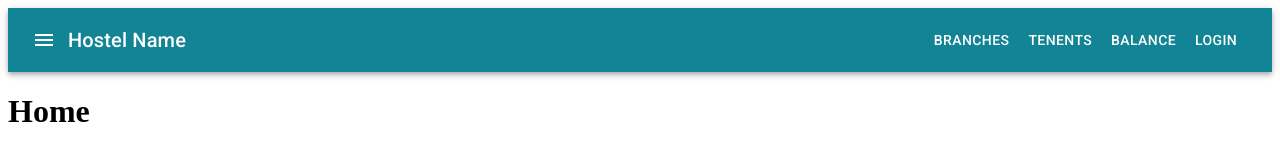
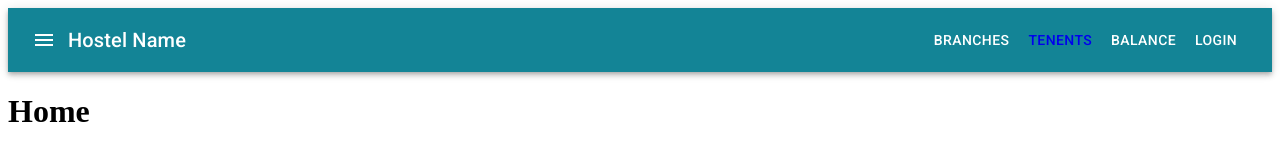
Before and after one commit to surya-deepak-pudi/hostelz-client, a React (Create React App) app: page / in a window 1280 px wide. Shown: the top 160 px of the page. Built offline with nearby package versions, Linux system fonts and the light colour scheme.

Commit message:
added a link instead of href

```diff
--- a/src/components/Layouts/header.js
+++ b/src/components/Layouts/header.js
@@ -8,7 +8,7 @@ import {
   Grid,
   Paper
 } from "@material-ui/core"
-import { withRouter } from "react-router-dom"
+import { withRouter, Link } from "react-router-dom"
 import { connect } from "react-redux"
 import MenuIcon from "@material-ui/icons/Menu"
 import { logoutUser } from "../../actions/authActions"
@@ -46,7 +46,7 @@ class Header extends React.Component {
   }
   render() {
     console.log({ match: this.props.match, env: process.env.PUBLIC_URL })
-    let balancehref = "/hostelz-client/#/"
+    let hrefurl = "/hostelz-client/#/"
     return (
       <Fragment>
         <AppBar position="static">
@@ -77,16 +77,13 @@ class Header extends React.Component {
                 >
                   Branches
                 </Button>
+                <Link to="/tenents">
+                  <Button color="inherit" style={{ marginLeft: "3px" }}>
+                    Tenents
+                  </Button>
+                </Link>
                 <Button
-                  href="/tenents"
-                  color="inherit"
-                  style={{ marginLeft: "3px" }}
-                >
-                  Tenents
-                </Button>
-                {console.log(`${balancehref}balances`)}
-                <Button
-                  href={`${balancehref}balances`}
+                  href={`${hrefurl}balances`}
                   color="inherit"
                   style={{ marginLeft: "3px" }}
                 >
```
